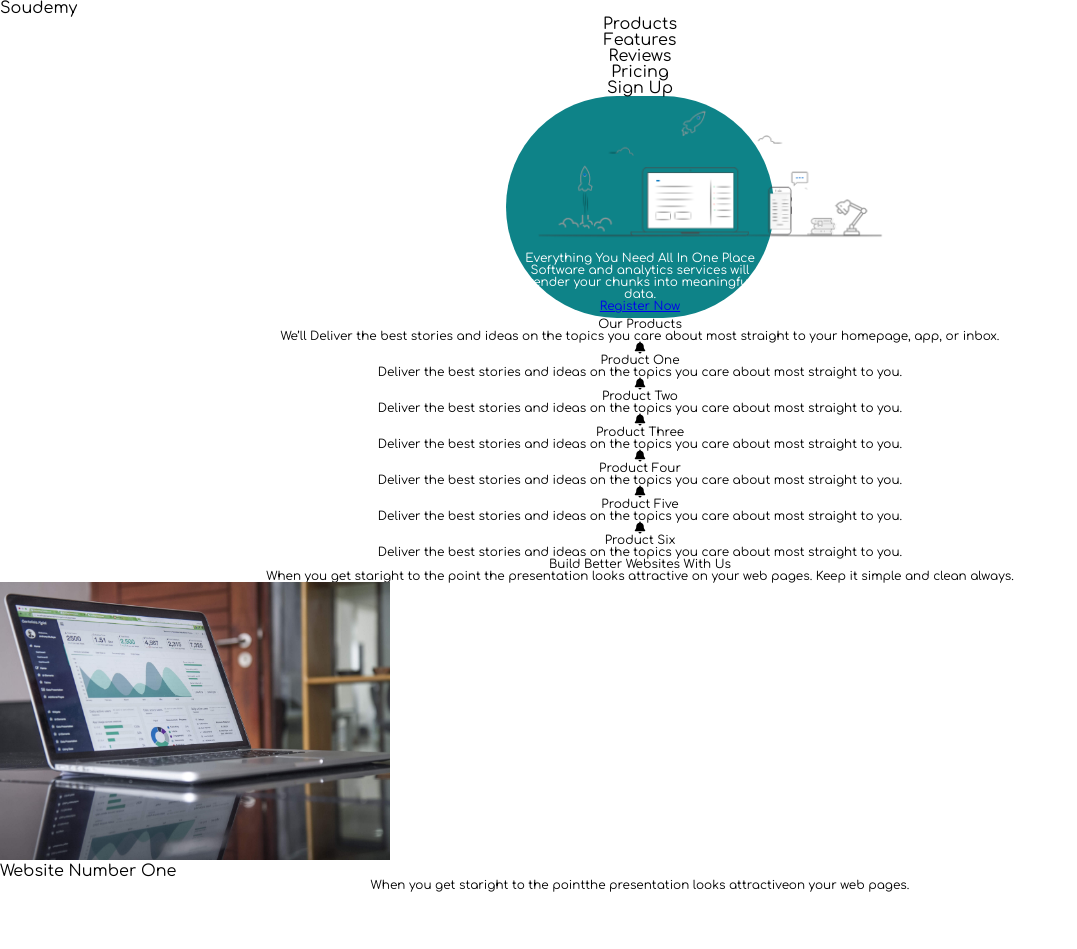
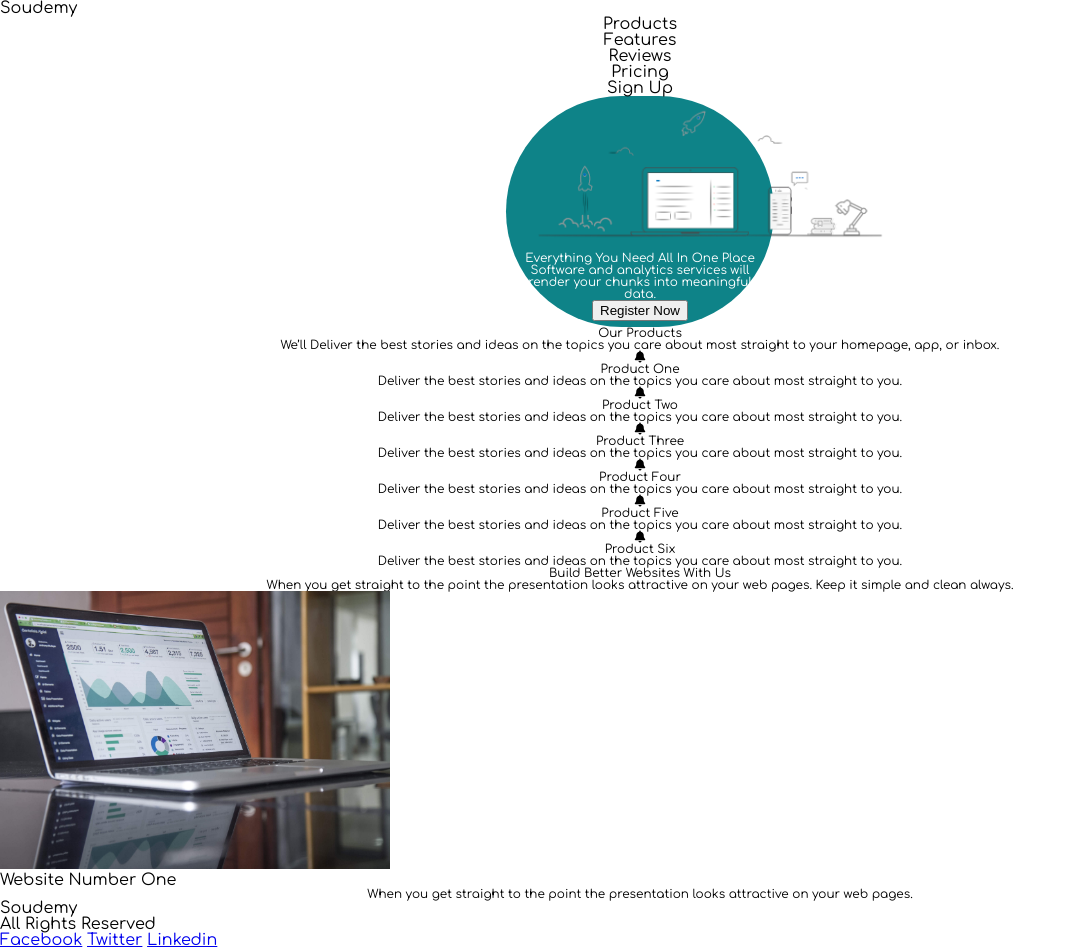
Before and after one commit to Queiroz-joao/atv_soudemy, a plain HTML site: page index.html in a window 1280 px wide. Shown: the whole page, without its empty margins (0-1077 px from the left). Before the commit the page ends 892 px from the top, so only its background shows below. Drawn offline with Linux system fonts and the light colour scheme.

Commit message:
Add files via upload

```diff
--- a/index.html
+++ b/index.html
@@ -29,8 +29,7 @@
             <h2>Everything You Need All In One Place</h2>
             <p>Software and analytics services will render your chunks into meaningful data.</p>
             <p>
-                <a href="#">Register Now</a>
-
+                <button>Register Now</button>
             </p>
         </section>
 
@@ -86,14 +85,29 @@
 
         <section class="website">
             <h2>Build Better Websites With Us</h2>
-            <p>When you get staright to the point the presentation looks attractive on your web pages. Keep it simple and clean always.</p>
-            <img src="images/computador.jpg" alt="computador">
-            <h3>Website Number One</h3>
-            <p>When you get staright to the pointthe presentation looks attractiveon your web pages.</p>
+            <p>When you get straight to the point the presentation looks attractive on your web pages. Keep it simple and clean always.</p>
+
+            <div class="website-content">
+                <img src="images/computador.jpg" alt="computador">
+                <div class="website-text">
+                    <h3><strong>Website Number One</strong></h3>
+                    <p>When you get straight to the point the presentation looks attractive on your web pages.</p>
+                </div>
+            </div>
         </section>
     </main>
 
-    <footer></footer>
+    <footer>
+        <div class="footer-container">
+        <div class="footer-left">Soudemy</div>
+        <div class="footer-center">All Rights Reserved</div>
+        <div class="footer-right">
+            <a href="#">Facebook</a>
+            <a href="#">Twitter</a>
+            <a href="#">Linkedin</a>
+        </div>
+      <div>
+    </footer>
 
 </body>
 </html>
```
